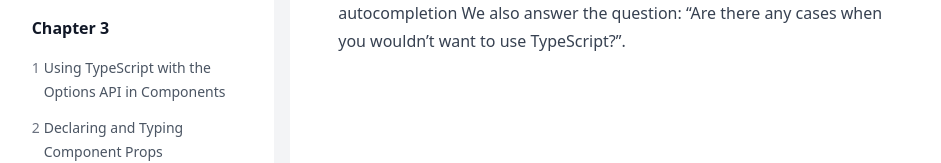
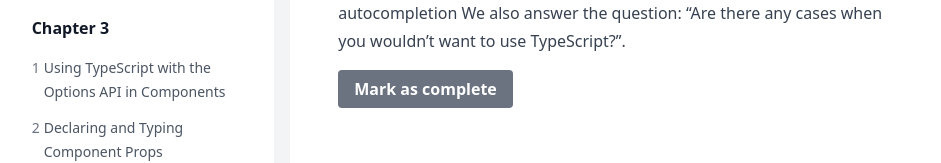
Before and after one commit to nathanmbicho/api-access-nuxt-3, a Nuxt app: page /course/chapter/1-chapter-1/lesson/1-introduction-to-typescript-with-vue-js-3 in a window 1280 px wide. Shown: the part 736-899 px from the top of the page, without its empty margins (161-1102 px from the left). Built offline with nearby package versions, Linux system fonts and the light colour scheme.

Commit message:
useState to handle lesson complete status

```diff
--- /dev/null
+++ b/components/LessonCompleteButton.client.vue
@@ -0,0 +1,34 @@
+<template>
+  <label
+    class="rounded text-white font-bold py-2 px-4 cursor-pointer"
+    :class="{
+      'bg-green-500': modelValue,
+      'bg-gray-500': !modelValue,
+    }"
+  >
+    <input
+      type="checkbox"
+      :value="modelValue"
+      @input="() => $emit('update:modelValue', !modelValue)"
+      class="hidden"
+    />
+    {{ modelValue ? 'Completed!' : 'Mark as complete' }}
+  </label>
+</template>
+
+<script setup>
+defineProps({
+  modelValue: {
+    type: Boolean,
+    default: false,
+  },
+});
+
+defineEmits(['update:modelValue']);
+</script>
+
+<style scoped>
+::selection {
+  display: none;
+}
+</style>
--- a/nuxt.config.ts
+++ b/nuxt.config.ts
@@ -2,6 +2,7 @@
 export default defineNuxtConfig({
   compatibilityDate: '2024-11-01',
   devtools: { enabled: true },
+  modules: ['@vueuse/nuxt'],
   css: ['~/assets/css/main.css'],
   postcss: {
     plugins: {
--- a/package.json
+++ b/package.json
@@ -17,6 +17,8 @@
   "packageManager": "pnpm@9.14.4+sha512.c8180b3fbe4e4bca02c94234717896b5529740a6cbadf19fa78254270403ea2f27d4e1d46a08a0f56c89b63dc8ebfd3ee53326da720273794e6200fcf0d184ab",
   "devDependencies": {
     "@tailwindcss/typography": "^0.5.15",
+    "@vueuse/core": "^12.3.0",
+    "@vueuse/nuxt": "^12.3.0",
     "autoprefixer": "^10.4.20",
     "postcss": "^8.4.49",
     "tailwindcss": "^3.4.16"
--- a/pages/course/chapter/[chapterSlug]/lesson/[lessonSlug].vue
+++ b/pages/course/chapter/[chapterSlug]/lesson/[lessonSlug].vue
@@ -22,6 +22,37 @@
         return `${lesson.value.title} - ${course.title}`
       })
     })
+
+    //mark course complete
+    const progress = useLocalStorage('progress', []);
+
+    const isLessonComplete = computed(() => {
+      if (!progress.value[chapter.value.number - 1]) {
+        return false;
+      }
+
+      if (
+        !progress.value[chapter.value.number - 1][
+          lesson.value.number - 1
+        ]
+      ) {
+        return false;
+      }
+
+      return progress.value[chapter.value.number - 1][
+        lesson.value.number - 1
+      ];
+    });
+
+    const toggleComplete = () => {
+      if (!progress.value[chapter.value.number - 1]) {
+        progress.value[chapter.value.number - 1] = [];
+      }
+
+      progress.value[chapter.value.number - 1][
+        lesson.value.number - 1
+      ] = !isLessonComplete.value;
+    };
 </script>
 <template>
     <div>
@@ -50,5 +81,9 @@
         :videoId="lesson.videoId"
       />
       <p>{{ lesson.text }}</p>
+      <LessonCompleteButton
+        :model-value="isLessonComplete"
+        @update:model-value="toggleComplete"
+      />
     </div>
   </template>
```
Also changed, not shown: 1 other file (tests, documents, lock files or other folders).
